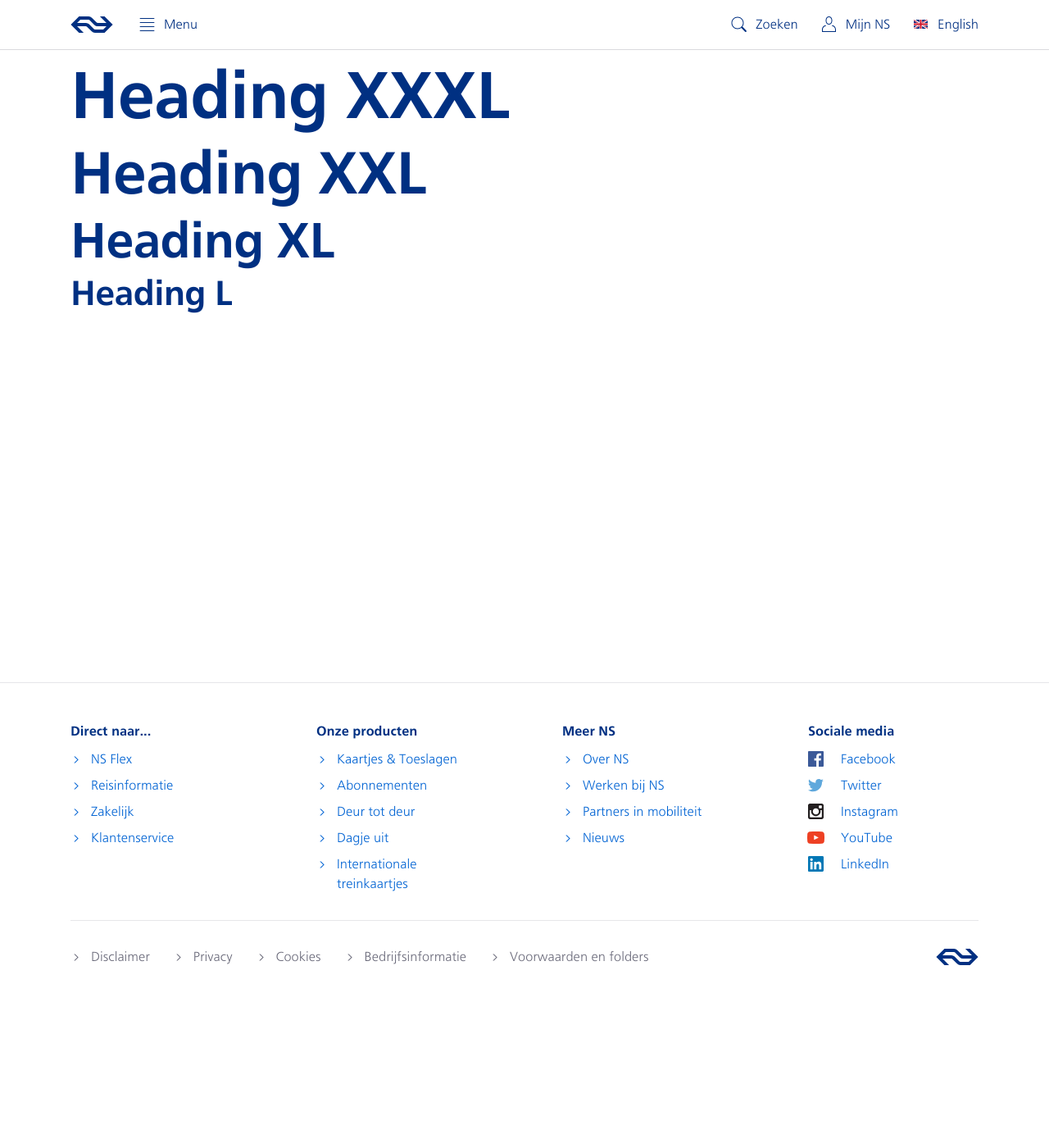
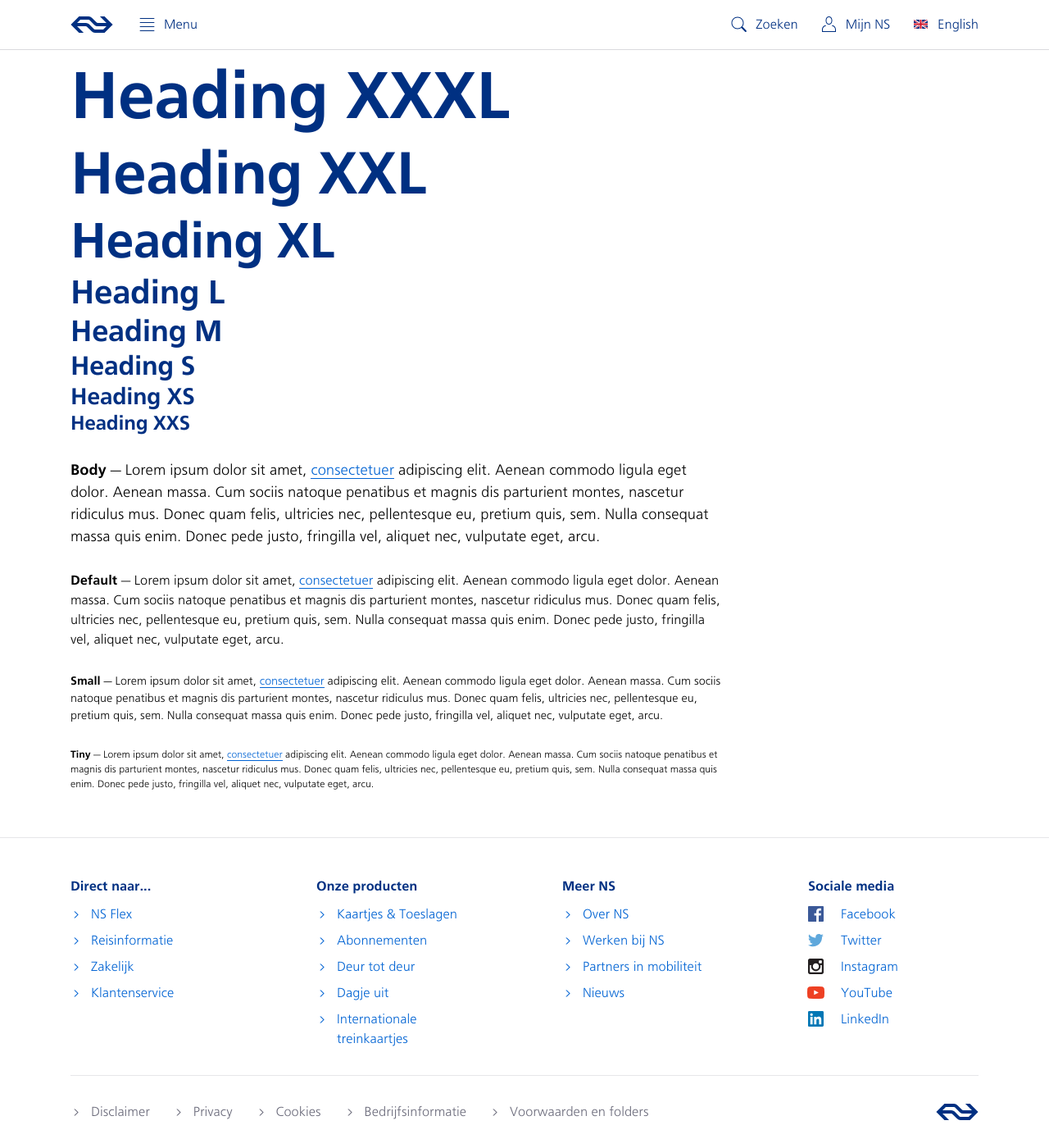
Before and after one commit to tdenheld/ns-design, a Jekyll site: the page built from typografie.html, in a window 1280 px wide and 1400 px high, scrolled down 126 px. Shown: the whole window at 82% size. Built offline with Jekyll 4.4.1, drawn with Linux system fonts in a browser that asks for light colours.

Commit message:
update ypo

```diff
--- a/_layouts/default.html
+++ b/_layouts/default.html
@@ -43,13 +43,14 @@
     {% include ub/full-screen-loader.html class="js-bank-loader" %}
     {% endif %}
 
-    <div class="mouse-follower js-mouse-follower"></div>
+    <div class="cursor" id="js-cursor"></div>
 
     <!-- JAVASCRIPT -->
     <script src="/assets/js/ns.generic.min.js"></script>
     <script src="/assets/js/plugins.bundle.min.js"></script>
     <script src="/assets/js/generic.js"></script>
     <script src="/assets/js/adn.js"></script>
+    <script src="/assets/js/cursor.js"></script>
 
 </body>
 
--- /dev/null
+++ b/_sass/components.links.scss
@@ -0,0 +1,15 @@
+/*-------------------
+        Links
+--------------------*/
+
+a {
+    color: $ns-light-blue;
+    box-shadow: 0 1px 0 rgba($ns-light-blue, 1);
+    font-weight: inherit;
+    transition: $fade-link;
+
+    &:hover {
+        color: $ns-blue;
+        box-shadow: 0 1px 0 rgba($ns-blue, 1);
+    }
+}
--- a/_sass/components.misc.scss
+++ b/_sass/components.misc.scss
@@ -13,15 +13,16 @@
     }
 }
 
-.mouse-follower {
+.cursor {
+    $cursor-size: 30px;
     visibility: hidden;
     position: fixed;
-    top: -4px;
-    left: -4px;
-    width: 8px;
-    height: 8px;
+    width: $cursor-size;
+    height: $cursor-size;
+    top: -$cursor-size / 2;
+    left: -$cursor-size / 2;
+    border: 1px solid rgba($ns-blue, 0.4);
     z-index: 999999;
-    background-color: rgba($ns-blue, 0.7);
     border-radius: 50%;
     backface-visibility: hidden;
     pointer-events: none;
--- a/_sass/objects.txt.scss
+++ b/_sass/objects.txt.scss
@@ -54,6 +54,57 @@
     @include font-dls(32px, bold, $lh-title);
 
     @include sm {
-        @include dls(42px);
+        @include dls(40px);
     }
 }
+
+.h-m {
+    @include font-dls(28px, bold, $lh-title);
+
+    @include sm {
+        @include dls(36px);
+    }
+}
+
+.h-s {
+    @include font-dls(24px, bold, $lh-title);
+
+    @include sm {
+        @include dls(32px);
+    }
+}
+
+.h-xs {
+    @include font-dls(20px, bold, $lh-title);
+
+    @include sm {
+        @include dls(28px);
+    }
+}
+
+.h-xxs {
+    @include font-dls(20px, bold, $lh-title);
+
+    @include sm {
+        @include dls(24px);
+    }
+}
+
+
+// body
+// --------------------------------------------
+.txt-body {
+    @include font(18px, normal, $lh-copy);
+}
+
+.txt-default {
+    @include font(16px, normal, $lh-copy);
+}
+
+.txt-small {
+    @include font(14px, normal, $lh-copy);
+}
+
+.txt-tiny {
+    @include font(12px, normal, $lh-copy);
+}
--- a/assets/css/style.scss
+++ b/assets/css/style.scss
@@ -26,6 +26,7 @@
 @import "components.banks";
 @import "components.buttons";
 @import "components.form";
+@import "components.links";
 @import "components.lists";
 @import "components.loader";
 @import "components.misc";
--- /dev/null
+++ b/assets/js/cursor.js
@@ -0,0 +1,60 @@
+function cursor() {
+    function follow(obj, x, y, t) {
+        TweenMax.to(obj, t, {
+            x: x,
+            y: y,
+            ease: Power4.easeOut
+        });
+    }
+
+    function fade(obj, a, b, t) {
+        TweenMax.fromTo(obj, t, {
+            autoAlpha: a
+        }, {
+            autoAlpha: b,
+            ease: Power4.easeOut
+        });
+    }
+
+    function tracking(obj, t) {
+        if ($(obj)[0]) {
+            $(window).mouseenter((e) => {
+                fade(obj, 0, 1, 0.1);
+                follow(obj, e.clientX, e.clientY, 0);
+            });
+            $(window).mouseleave(() => {
+                fade(obj, 1, 0, 0.7);
+            })
+            $(window).mousemove((e) => {
+                requestAnimationFrame(() => {
+                    follow(obj, e.clientX, e.clientY, t);
+                });
+            });
+        }
+    }
+    tracking('#js-cursor', 0.5);
+
+    // hover states
+    // ------------------------------------------------
+    function sizing(obj, size) {
+        TweenMax.to(obj, 0.5, {
+            width: size,
+            height: size,
+            top: -size / 2,
+            left: -size / 2,
+            ease: Power4.easeOut
+        });
+    }
+
+    function hover(obj, size) {
+        const initSize = $(obj).width();
+        $('a, button').mouseover(() => {
+            sizing(obj, size);
+        });
+        $('a, button').mouseout(() => {
+            sizing(obj, initSize);
+        });
+    }
+    hover('#js-cursor', 80);
+}
+cursor();
--- a/assets/js/generic.js
+++ b/assets/js/generic.js
@@ -22,47 +22,6 @@
     toggle();
     clearSession();
 });
-
-
-
-// mouse follower
-// ------------------------------------------------------------
-function mouseFollow() {
-    const obj = '.js-mouse-follower';
-
-    function follow(obj, x, y, t) {
-        TweenMax.to(obj, t, {
-            x: x,
-            y: y,
-            ease: Power4.easeOut
-        });
-    }
-
-    function fade(obj, a, b, t) {
-        TweenMax.fromTo(obj, t, {
-            autoAlpha: a
-        }, {
-            autoAlpha: b,
-            ease: Power4.easeOut
-        });
-    }
-
-    if ($(obj)[0]) {
-        $(document).mouseenter((e) => {
-            fade(obj, 0, 1, 0.1);
-            follow(obj, e.clientX, e.clientY, 0);
-        });
-        $(document).mouseleave(() => {
-            fade(obj, 1, 0, 0.7);
-        })
-        $(document).mousemove((e) => {
-            requestAnimationFrame(() => {
-                follow(obj, e.clientX, e.clientY, 0.7);
-            });
-        });
-    }
-}
-mouseFollow();
 
 
 
--- a/templates/thema.html
+++ b/templates/thema.html
@@ -1,9 +1,3 @@
 ---
 title: Generiek Thema Template
 ---
-
-<section class="mv-4 mv-8-sm">
-    <div class="container container--narrow">
-        <h1 class="h-xl mb-4">{{ page.title }}</h1>
-    </div>
-</section>
--- a/typografie.html
+++ b/typografie.html
@@ -5,11 +5,47 @@
 
 <section class="mv-4 mv-8-sm">
     <div class="container container--narrow">
-        <h1 class="f-blue">{{ page.title }}</h1>
-        <hr class="mb-4 mb-6-sm">
-        <h2 class="h-xxxl">Heading XXXL</h2>
-        <h2 class="h-xxl">Heading XXL</h2>
-        <h2 class="h-xl">Heading XL</h2>
-        <h2 class="h-l">Heading L</h2>
+        <header class="mb-4 mb-6-sm">
+            <h1 class="f-blue">{{ page.title }}</h1>
+            <hr>
+        </header>
+
+        <div class="mxw-800 mb-4">
+            <h2 class="h-xxxl">Heading XXXL</h2>
+            <h2 class="h-xxl">Heading XXL</h2>
+            <h3 class="h-xl">Heading XL</h3>
+            <h3 class="h-l">Heading L</h3>
+            <h4 class="h-m">Heading M</h4>
+            <h4 class="h-s">Heading S</h4>
+            <h5 class="h-xs">Heading XS</h5>
+            <h6 class="h-xxs">Heading XXS</h6>
+        </div>
+
+        <div class="mxw-800 mb-4">
+            <p class="txt-body mb-4">
+                <b>Body</b> — Lorem ipsum dolor sit amet, <a href="#">consectetuer</a> adipiscing elit. Aenean commodo ligula eget dolor.
+                Aenean massa. Cum sociis natoque penatibus et magnis dis parturient montes, nascetur ridiculus mus.
+                Donec quam felis, ultricies nec, pellentesque eu, pretium quis, sem. Nulla consequat massa quis enim.
+                Donec pede justo, fringilla vel, aliquet nec, vulputate eget, arcu.
+            </p>
+            <p class="txt-default mb-4">
+                <b>Default</b> — Lorem ipsum dolor sit amet, <a href="#">consectetuer</a> adipiscing elit. Aenean commodo ligula eget dolor.
+                Aenean massa. Cum sociis natoque penatibus et magnis dis parturient montes, nascetur ridiculus mus.
+                Donec quam felis, ultricies nec, pellentesque eu, pretium quis, sem. Nulla consequat massa quis enim.
+                Donec pede justo, fringilla vel, aliquet nec, vulputate eget, arcu.
+            </p>
+            <p class="txt-small mb-4">
+                <b>Small</b> — Lorem ipsum dolor sit amet, <a href="#">consectetuer</a> adipiscing elit. Aenean commodo ligula eget dolor.
+                Aenean massa. Cum sociis natoque penatibus et magnis dis parturient montes, nascetur ridiculus mus.
+                Donec quam felis, ultricies nec, pellentesque eu, pretium quis, sem. Nulla consequat massa quis enim.
+                Donec pede justo, fringilla vel, aliquet nec, vulputate eget, arcu.
+            </p>
+            <p class="txt-tiny mb-4">
+                <b>Tiny</b> — Lorem ipsum dolor sit amet, <a href="#">consectetuer</a> adipiscing elit. Aenean commodo ligula eget dolor.
+                Aenean massa. Cum sociis natoque penatibus et magnis dis parturient montes, nascetur ridiculus mus.
+                Donec quam felis, ultricies nec, pellentesque eu, pretium quis, sem. Nulla consequat massa quis enim.
+                Donec pede justo, fringilla vel, aliquet nec, vulputate eget, arcu.
+            </p>
+        </div>
     </div>
 </section>
```
Also changed, not shown: 6 other files.
